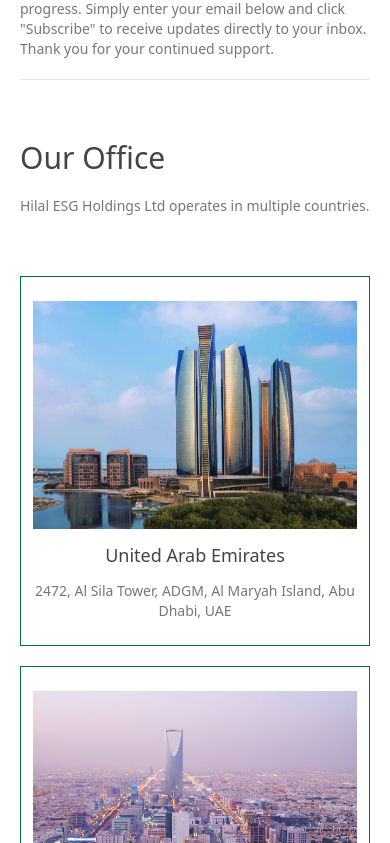
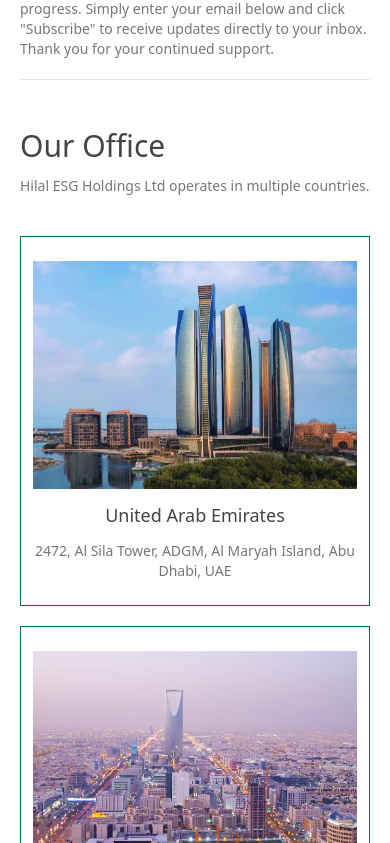
Before and after one commit to GhazanfarGw/Hilalesg, a React (Create React App) app: page / in a window 390 px wide. Shown: the part 1161-2004 px from the top of the page. Built offline with nearby package versions, Linux system fonts and the light colour scheme.

Commit message:
Update office.jsx

```diff
--- a/src/Pages/Home/office.jsx
+++ b/src/Pages/Home/office.jsx
@@ -7,15 +7,15 @@ const Office = () => {
         <div id='office' className='py-2 justify-center mx-auto md:px-10 px-5 max-w-screen-xl'>
             <div className='mx-auto justify-center'>
                 <div className='first items-center py-10 mx-auto'>
-                    <p className='text-[#444444] md:text-4xl text-3xl pt-3 font-light'>
+                    <p className='text-[#444444] md:text-4xl text-3xl font-light'>
                         Our Office
                     </p>
-                    <p className='md:text-lg text-sm md:pt-8 pt-5 text-[#777]'>
+                    <p className='md:text-lg text-sm md:pt-8 pt-3 text-[#777]'>
                         Hilal ESG Holdings Ltd operates in multiple countries.
                     </p>
                 </div>
                 <div className='lg:grid lg:grid-cols-5 mx-auto justify-center md:gap-5 md:pt-10'>
-                    <div className='second py-6 px-3 border border-[#00713B] md:mt-0 mt-5'
+                    <div className='second py-6 px-3 border border-[#00713B] md:mt-0'
                     >
                         <img className={`transition-transform transform hover:scale-105 duration-300 cursor-pointer hidden md:block lg:block`} src='./Development BUrj.jpeg' alt='logo'/>
                         <img className={`transition-transform transform hover:scale-105 duration-300 cursor-pointer block md:hidden lg:hidden`} src='./145.jpg' alt='logo'/>
```
